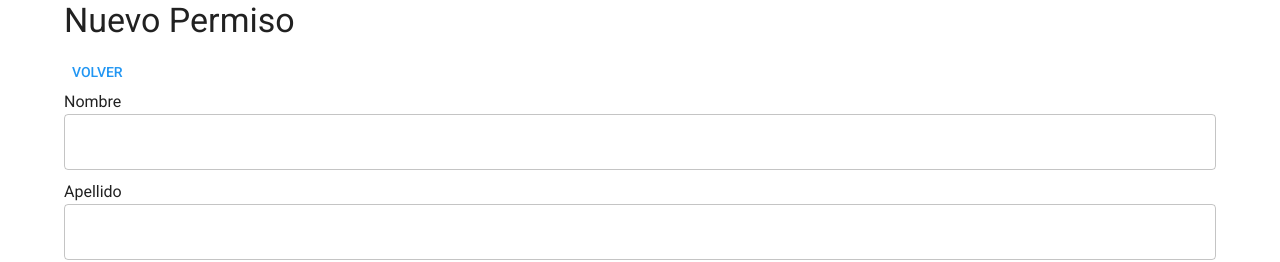
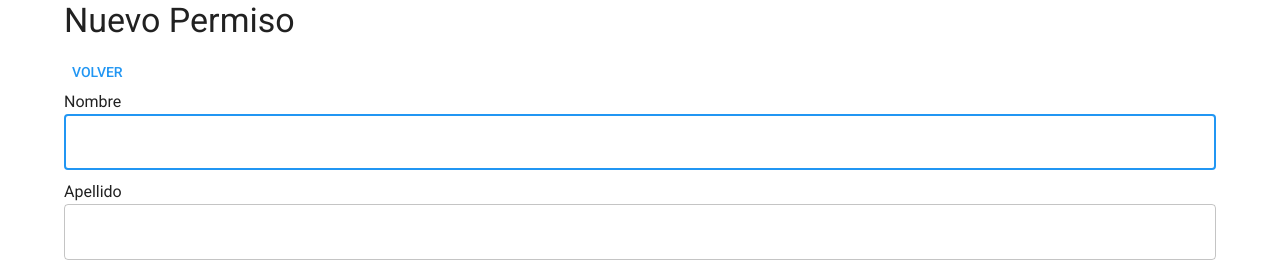
Before and after one commit to jm-ramirez/UserPermissionApplication, a React (Create React App) app: page /new-permission in a window 1280 px wide. Shown: the top 262 px of the page. Built offline with nearby package versions, Linux system fonts and the light colour scheme; no server answers.

Commit message:
I add color in formik errors, focus on Name input when entering the form.

```diff
--- a/src/pages/NewPermission/index.tsx
+++ b/src/pages/NewPermission/index.tsx
@@ -1,4 +1,4 @@
-import React, { useEffect, useState } from 'react';
+import React, { useEffect, useRef, useState } from 'react';
 import {
   TextField,
   Button,
@@ -30,6 +30,7 @@ const validationSchema = Yup.object({
 export const NewPermission = () => {
   const navigate = useNavigate();
   const [permissionTypesList, setPermissionTypesList] = useState<TypePermissionTypes[]>([]);
+  const nombreInputRef = useRef<HTMLInputElement | null>(null);
 
   const initialValues = {
     nombre: '',
@@ -74,6 +75,9 @@ export const NewPermission = () => {
   };
 
   useEffect(() => {
+    if (nombreInputRef.current) {
+      nombreInputRef.current.focus();
+    }
     getPermissionTypes()
       .then((data) => {
         setPermissionTypesList(data);
@@ -94,7 +98,7 @@ export const NewPermission = () => {
         validationSchema={validationSchema}
         onSubmit={handleSubmit}
       >
-        {({ values }) => (
+        {({ values, errors, touched }) => (
         <Form>
           <div style={styles.input}>
             <span className={`placeholder`}>Nombre</span>
@@ -102,8 +106,14 @@ export const NewPermission = () => {
               as={TextField}
               name="nombre"
               fullWidth
+              className={`input ${touched.nombre && errors.nombre ? 'error' : ''}`}
+              inputProps={{
+                ref: nombreInputRef
+              }}
             />
-            <ErrorMessage name="nombre" component="div" />
+            <ErrorMessage className='' name="nombre" component="div">
+              { msg => <div style={{ color: 'red' }}>{msg}</div> }
+            </ErrorMessage>
           </div>
           <div style={styles.input}>
             <span className={`placeholder`}>Apellido</span>
@@ -112,7 +122,9 @@ export const NewPermission = () => {
               name="apellido"
               fullWidth
             />
-            <ErrorMessage name="apellido" component="div" />
+            <ErrorMessage name="apellido" component="div">
+              { msg => <div style={{ color: 'red' }}>{msg}</div> }
+            </ErrorMessage>
           </div>
           <div style={styles.input}>
             <span className={`placeholder`}>Fecha de Creación</span>
@@ -122,7 +134,9 @@ export const NewPermission = () => {
               type="date"
               fullWidth
             />
-            <ErrorMessage name="fechaCreacion" component="div" />
+            <ErrorMessage name="fechaCreacion" component="div">
+              { msg => <div style={{ color: 'red' }}>{msg}</div> }
+            </ErrorMessage>
           </div>
           <div style={styles.input}>
             <span className={`placeholder`}>Tipo de Permiso</span>
@@ -138,7 +152,9 @@ export const NewPermission = () => {
                 }
               </Field>
             </FormControl>
-            <ErrorMessage name="tipoPermiso" component="div" />
+            <ErrorMessage name="tipoPermiso" component="div">
+              { msg => <div style={{ color: 'red' }}>{msg}</div> }
+            </ErrorMessage>
           </div>
           {values.tipoPermiso === 'custom' && (
             <div style={styles.input}>
@@ -148,7 +164,9 @@ export const NewPermission = () => {
                 name="tipoPermisoCustom"
                 fullWidth
               />
-              <ErrorMessage name="tipoPermisoCustom" component="div" />
+              <ErrorMessage name="tipoPermisoCustom" component="div">
+              { msg => <div style={{ color: 'red' }}>{msg}</div> }
+            </ErrorMessage>
             </div>
           )}
           <Button type="submit" variant="contained" color="primary">
```
